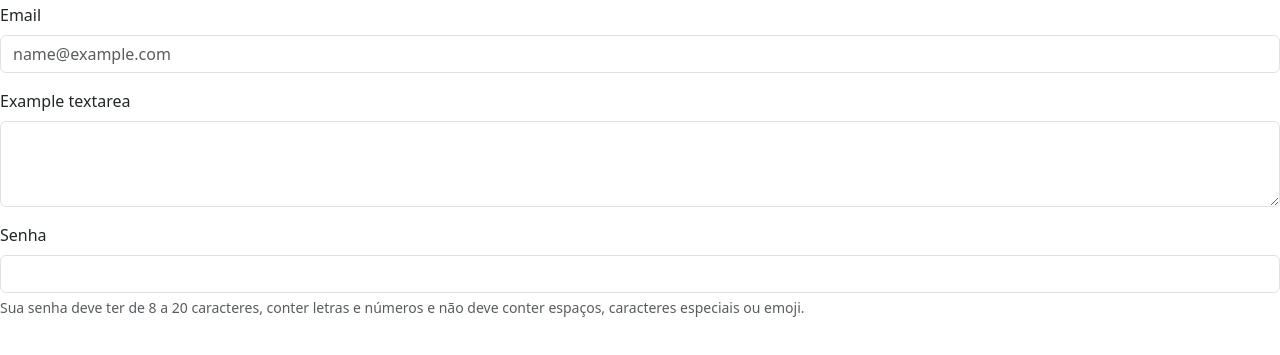
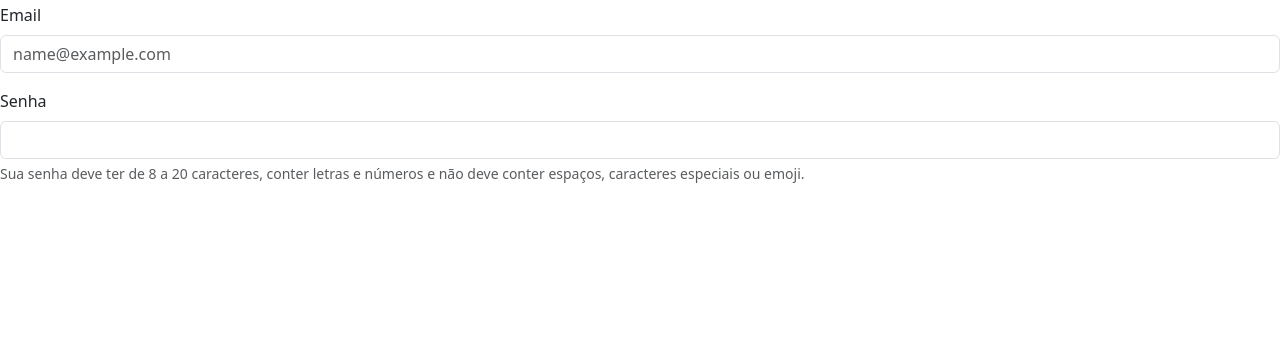
Before and after one commit to EnzoMinoru/Site-de-cria, a plain HTML site: page index.html in a window 1280 px wide. Shown: the part 53-408 px from the top of the page. Drawn offline with nearby package versions, Linux system fonts and the light colour scheme.

Commit message:
comitt 4

```diff
--- a/index.html
+++ b/index.html
@@ -12,10 +12,6 @@
         <label for="exampleFormControlInput1" class="form-label">Email</label>
         <input type="email" class="form-control" id="exampleFormControlInput1" placeholder="name@example.com">
       </div>
-      <div class="mb-3">
-        <label for="exampleFormControlTextarea1" class="form-label">Example textarea</label>
-        <textarea class="form-control" id="exampleFormControlTextarea1" rows="3"></textarea>
-      </div>
       <label for="inputPassword5" class="form-label">Senha</label>
 <input type="password" id="inputPassword5" class="form-control" aria-describedby="passwordHelpBlock">
 <div id="passwordHelpBlock" class="form-text">
```
